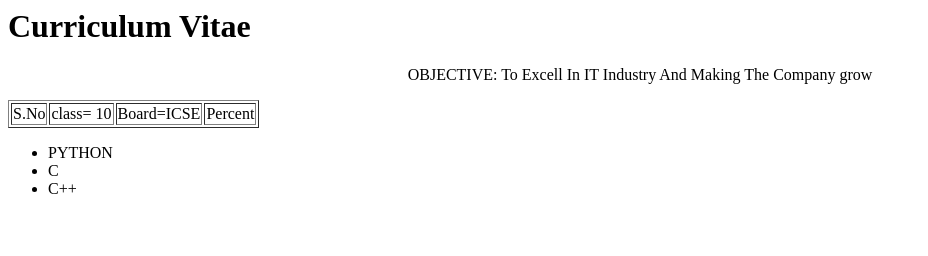
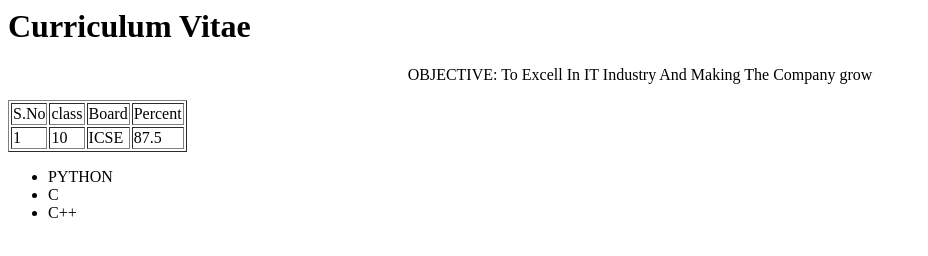
Before and after one commit to Pulkit-Suryavanshi/My_First_html, a plain HTML site: page index.html in a window 1280 px wide. Shown: the whole page, without its empty margins (0-928 px from the left). Drawn offline with Linux system fonts and the light colour scheme.

Commit message:
Update index.html

```diff
--- a/index.html
+++ b/index.html
@@ -8,11 +8,17 @@
 <TABLE border=1>
 <TR>
 <TD>S.No</TD>
-<TD>class= 10</TD>
-<TD>Board=ICSE</TD>
+<TD>class</TD>
+<TD>Board</TD>
 <TD>Percent</TD>
 </TR>
-          </table>
+<TR>
+<TD>1</TD>
+<TD>10</TD>
+<TD>ICSE</TD>
+<TD>87.5</TD>
+</TR>
+</table>
 <UL>
 <li>PYTHON
 <li>C
```
